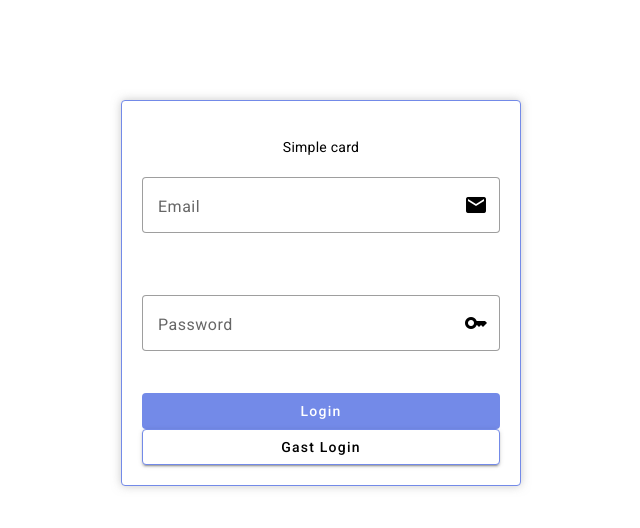
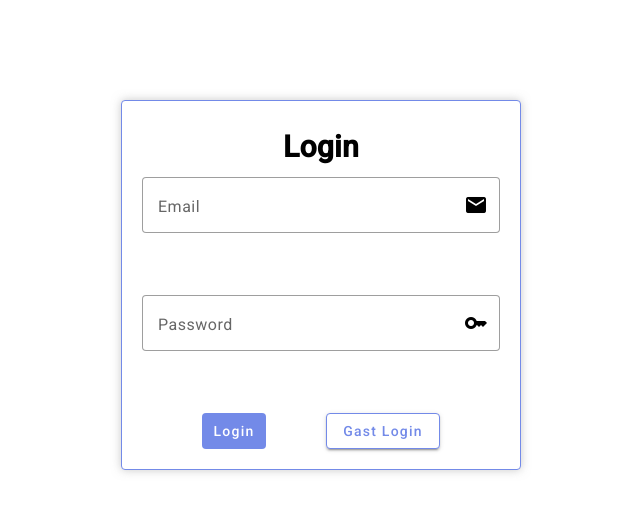
Before and after one commit to AlexejHein/join_Angular, an Angular app: page / in a window 1280 px wide. Shown: the top 528 px of the page, without its empty margins (319-959 px from the left). Built offline with nearby package versions, Linux system fonts and the light colour scheme.

Commit message:
add login

```diff
--- a/src/app/login/login.component.css
+++ b/src/app/login/login.component.css
@@ -5,6 +5,13 @@ mat-card{
     text-align: center;
     box-shadow: rgba(150, 150, 150, 0.51) 0 0 10px;
     border: #738ae8 1px solid;
+}
+mat-card-header{
+  display: flex;
+  justify-content: center;
+  align-items: center;
+  font-size: 30px;
+  font-weight: bold;
 }
 mat-form-field{
     width: 100%;
@@ -16,4 +23,10 @@ mat-form-field{
 }
 .rButton{
   border: #738ae8 1px solid;
+  color: #738ae8!important;
 }
+.buttonsBlog{
+  display: flex;
+  justify-content: space-evenly;
+  margin-top: 20px;
+}
--- a/src/app/login/login.component.html
+++ b/src/app/login/login.component.html
@@ -1,5 +1,5 @@
 <mat-card>
-  <mat-card-content>Simple card</mat-card-content>
+  <mat-card-header>Login</mat-card-header>
   <mat-form-field appearance="outline">
     <mat-label>Email</mat-label>
     <input matInput placeholder="Email">
@@ -10,6 +10,8 @@
     <input matInput placeholder="Password">
     <mat-icon matSuffix>key</mat-icon>
   </mat-form-field>
-  <button class="vButton" mat-button>Login</button>
-  <button class="rButton" mat-raised-button>Gast Login</button>
+  <div class="buttonsBlog">
+    <button class="vButton" mat-button>Login</button>
+    <button class="rButton" mat-raised-button>Gast Login</button>
+  </div>
 </mat-card>
```
